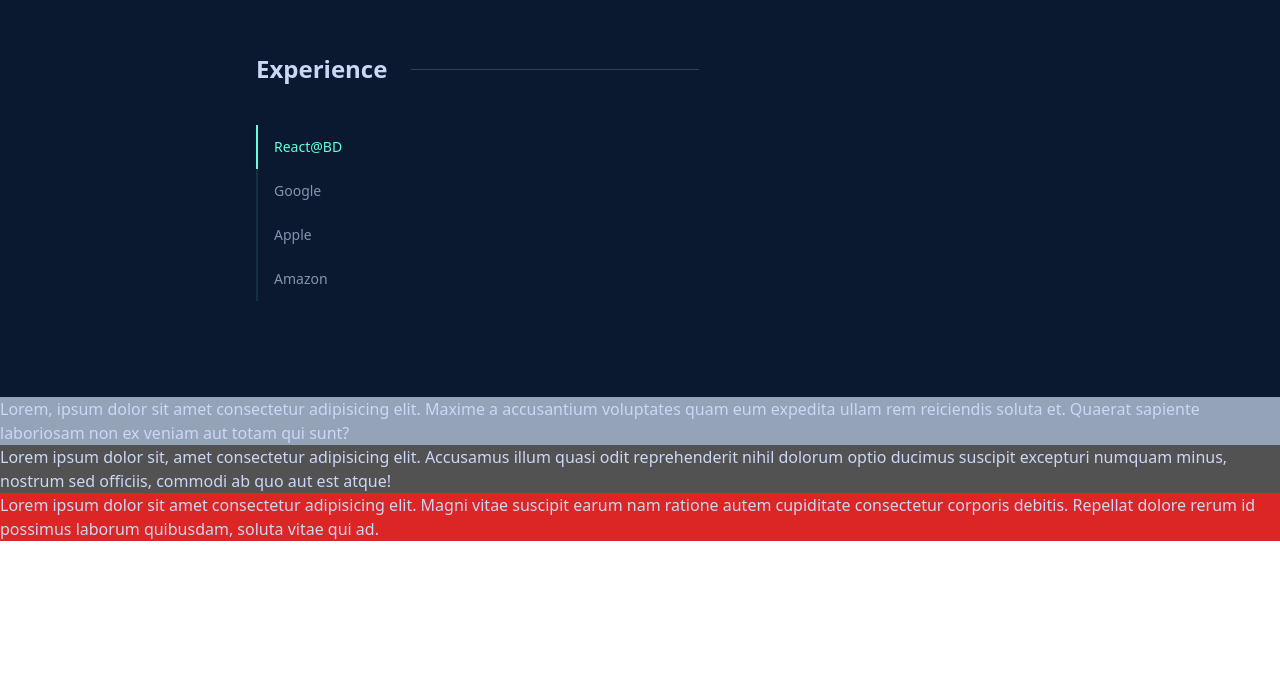
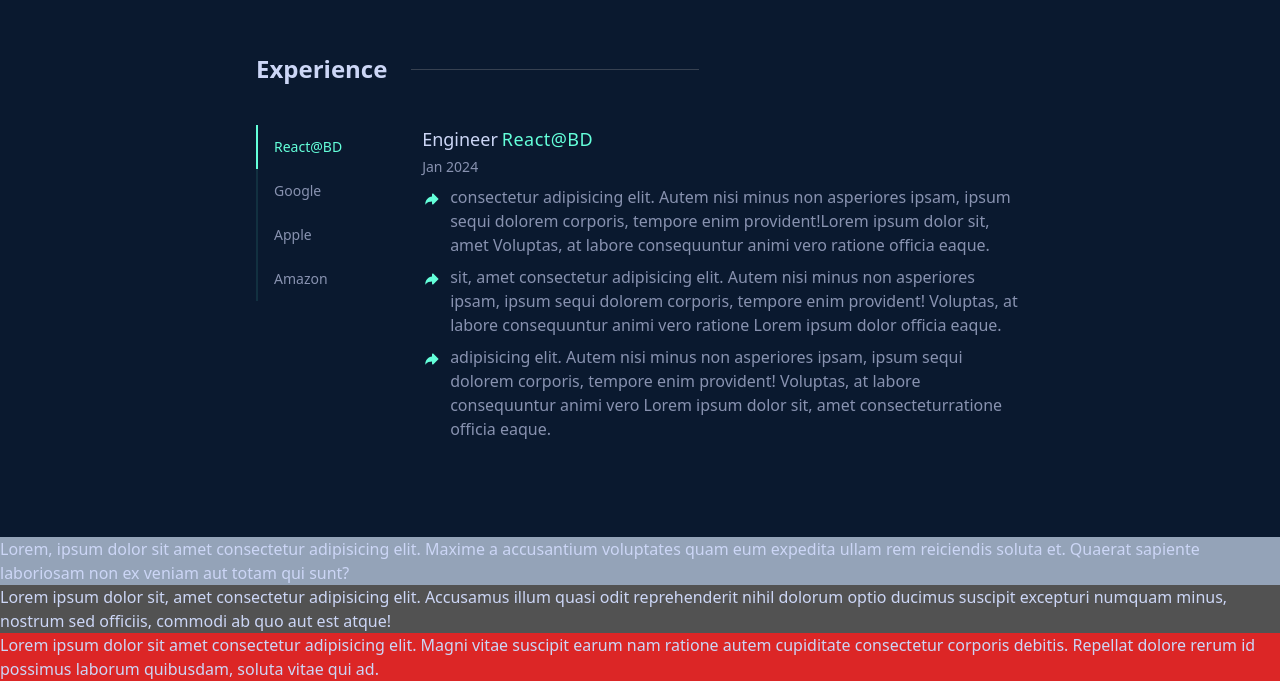
Before and after one commit to Shariful-Islam-Saju/My-Portfolio, a React (Vite) app: page / in a window 1280 px wide. Shown: the part 1559-2240 px from the top of the page. Before the commit the page ends 2100 px from the top, so only its background shows below. Built offline with nearby package versions, Linux system fonts and the light colour scheme.

Commit message:
Complete the Experience Section

```diff
--- a/src/ui/Experience.jsx
+++ b/src/ui/Experience.jsx
@@ -2,6 +2,8 @@
 import Container from "./Container";
 import TitlePage from "./TitlePage";
 import JobInfo from "./jobInfo";
+import Work from "./work";
+import jobInfo from "./jobInfo";
 
 const Experience = () => {
   const [workInfo, setWorkInfo] = useState({
@@ -10,13 +12,19 @@
     workApple: false,
     workAmazon: false,
   });
+  function setBoolean(item) {
+    const method1 = item.jobMethod;
+    if (workInfo[`${method1}`]) {
+      return true;
+    } else {
+      return false;
+    }
+  }
   // const [workGoogle, setWorkGoogle] = useState(false);
   // const [workApple, setWorkApple] = useState(false);
   // const [workAmazon, setWorkAmazon] = useState(false);
 
   function handleChange(setChange) {
-    console.log(setChange);
-    console.log(workInfo);
     setWorkInfo({
       workReactBD: false,
       workGoogle: false,
@@ -36,13 +44,7 @@
       <div className="w-full mt-10 flex flex-col md:flex-row gap-16">
         <ul className="md:w-32 flex flex-col">
           {JobInfo.map((item, i) => {
-            const method1 = item.jobMethod;
-            let method = false;
-            if (workInfo[`${method1}`]) {
-              method = true;
-            } else {
-              method = false;
-            }
+            let method = setBoolean(item);
             return (
               <li
                 key={i}
@@ -60,6 +62,11 @@
             );
           })}
         </ul>
+        {jobInfo.map((item, i) => {
+          const method = setBoolean(item);
+
+          return method && <Work key={i} item={item} />;
+        })}
       </div>
     </Container>
   );
--- a/src/ui/jobInfo.jsx
+++ b/src/ui/jobInfo.jsx
@@ -5,47 +5,47 @@
     jobMethod: "workReactBD",
     date: "Jan 2024",
     details1:
-      " Lorem ipsum dolor sit, amet consectetur adipisicing elit. Autem nisi minus non asperiores ipsam, ipsum sequi dolorem corporis, tempore enim provident! Voluptas, at labore consequuntur animi vero ratione officia eaque.",
+      " consectetur adipisicing elit. Autem nisi minus non asperiores ipsam, ipsum sequi dolorem corporis, tempore enim provident!Lorem ipsum dolor sit, amet  Voluptas, at labore consequuntur animi vero ratione officia eaque.",
     details2:
-      " Lorem ipsum dolor sit, amet consectetur adipisicing elit. Autem nisi minus non asperiores ipsam, ipsum sequi dolorem corporis, tempore enim provident! Voluptas, at labore consequuntur animi vero ratione officia eaque.",
+      " sit, amet consectetur adipisicing elit. Autem nisi minus non asperiores ipsam, ipsum sequi dolorem corporis, tempore enim provident! Voluptas, at labore consequuntur animi vero ratione Lorem ipsum dolor officia eaque.",
     details3:
-      " Lorem ipsum dolor sit, amet consectetur adipisicing elit. Autem nisi minus non asperiores ipsam, ipsum sequi dolorem corporis, tempore enim provident! Voluptas, at labore consequuntur animi vero ratione officia eaque.",
+      "  adipisicing elit. Autem nisi minus non asperiores ipsam, ipsum sequi dolorem corporis, tempore enim provident! Voluptas, at labore consequuntur animi vero Lorem ipsum dolor sit, amet consecteturratione officia eaque.",
   },
   {
     jobTitle: "Engineer",
     jobTag: "Google",
     jobMethod: "workGoogle",
-    date: "Jan 2024",
+    date: "Feb 2024",
     details1:
-      " Lorem ipsum dolor sit, amet consectetur adipisicing elit. Autem nisi minus non asperiores ipsam, ipsum sequi dolorem corporis, tempore enim provident! Voluptas, at labore consequuntur animi vero ratione officia eaque.",
+      "animi vero ratione  consectetur adipisicing elit. Autem nisi minus non asperiores ipsam, ipsum sequi dolorem corporis, tempore enim provident!Lorem ipsum dolor sit, amet  Voluptas, at labore consequuntur officia eaque.",
     details2:
-      " Lorem ipsum dolor sit, amet consectetur adipisicing elit. Autem nisi minus non asperiores ipsam, ipsum sequi dolorem corporis, tempore enim provident! Voluptas, at labore consequuntur animi vero ratione officia eaque.",
+      " adipisicing elit. Autem nisi minus non asperiores ipsam, ipsum sequi dolorem corporis, tempore enim provident! Voluptas, sit, amet consectetur at labore consequuntur animi vero ratione Lorem ipsum dolor officia eaque.",
     details3:
-      " Lorem ipsum dolor sit, amet consectetur adipisicing elit. Autem nisi minus non asperiores ipsam, ipsum sequi dolorem corporis, tempore enim provident! Voluptas, at labore consequuntur animi vero ratione officia eaque.",
+      "   minus non asperiores ipsam, ipsum sequi dolorem corporis, tempore enim provident! Voluptas, at labore consequuntur animi vero adipisicing elit. Autem nisiLorem ipsum dolor sit, amet consecteturratione officia eaque.",
   },
   {
     jobTitle: "Engineer",
     jobTag: "Apple",
     jobMethod: "workApple",
-    date: "Jan 2024",
+    date: "Nov 2024",
     details1:
-      " Lorem ipsum dolor sit, amet consectetur adipisicing elit. Autem nisi minus non asperiores ipsam, ipsum sequi dolorem corporis, tempore enim provident! Voluptas, at labore consequuntur animi vero ratione officia eaque.",
+      " elit. Autem nisi minus non asperiores ipsam, ipsum sequi dolorem corporis, tempore enim provident!Lorem ipsum dolor sit, amet consectetur adipisicing  Voluptas, at labore consequuntur animi vero ratione officia eaque.",
     details2:
-      " Lorem ipsum dolor sit, amet consectetur adipisicing elit. Autem nisi minus non asperiores ipsam, ipsum sequi dolorem corporis, tempore enim provident! Voluptas, at labore consequuntur animi vero ratione officia eaque.",
+      " minus non asperiores ipsam, ipsum sequi dolorem corporis, tempore enim provident! sit, amet consectetur adipisicing elit. Autem nisi Voluptas, at labore consequuntur animi vero ratione Lorem ipsum dolor officia eaque.",
     details3:
-      " Lorem ipsum dolor sit, amet consectetur adipisicing elit. Autem nisi minus non asperiores ipsam, ipsum sequi dolorem corporis, tempore enim provident! Voluptas, at labore consequuntur animi vero ratione officia eaque.",
+      "  ipsum sequi dolorem corporis, tempore enim provident! Voluptas, at labore consequuntur animi vero Lorem ipsum dolor sit, adipisicing elit. Autem nisi minus non asperiores ipsam, amet consecteturratione officia eaque.",
   },
   {
     jobTitle: "Engineer",
     jobTag: "Amazon",
     jobMethod: "workAmazon",
-    date: "Jan 2024",
+    date: "Dec 2024",
     details1:
-      " Lorem ipsum dolor sit, amet consectetur adipisicing elit. Autem nisi minus non asperiores ipsam, ipsum sequi dolorem corporis, tempore enim provident! Voluptas, at labore consequuntur animi vero ratione officia eaque.",
+      "  Autem nisi minus non asperiores ipsam, ipsum sequi dolorem corporis, tempore enim provident!Lorem ipsum dolor sit, amet  Voluptas, consectetur adipisicing elit.at labore consequuntur animi vero ratione officia eaque.",
     details2:
-      " Lorem ipsum dolor sit, amet consectetur adipisicing elit. Autem nisi minus non asperiores ipsam, ipsum sequi dolorem corporis, tempore enim provident! Voluptas, at labore consequuntur animi vero ratione officia eaque.",
+      "  Autem nisi minus non asperiores ipsam, ipsum sequi dolorem corporis, tempore enim provident! Voluptas,sit, amet consectetur adipisicing elit. at labore consequuntur animi vero ratione Lorem ipsum dolor officia eaque.",
     details3:
-      " Lorem ipsum dolor sit, amet consectetur adipisicing elit. Autem nisi minus non asperiores ipsam, ipsum sequi dolorem corporis, tempore enim provident! Voluptas, at labore consequuntur animi vero ratione officia eaque.",
+      "   Autem nisi minus non asperioresadipisicing elit. ipsam, ipsum sequi dolorem corporis, tempore enim provident! Voluptas, at labore consequuntur animi vero Lorem ipsum dolor sit, amet consecteturratione officia eaque.",
   },
 ];
 
--- /dev/null
+++ b/src/ui/work.jsx
@@ -0,0 +1,42 @@
+import React from "react";
+import { TiArrowForward } from "react-icons/ti";
+import { motion } from "framer-motion";
+
+const Work = ({ item }) => {
+  const { jobTitle, jobTag, date, details1, details2, details3 } = item;
+  return (
+    <motion.div
+      initial={{ opacity: 0 }}
+      animate={{ opacity: 1 }}
+      transition={{ delay: 0.1 }}
+    >
+      <h3 className="text-lg font-medium flex gap-1">
+        {jobTitle}{" "}
+        <span className="text-designColor tracking-wide">{jobTag}</span>
+      </h3>
+      <p className="text-sm mt-1 mb-2 font-medium text-darkText">{date}</p>
+      <ul>
+        <li className="flex gap-2  mt-2 text-darkText ">
+          <span className="text-designColor mt-1">
+            <TiArrowForward size={20} className="" />
+          </span>
+          <p>{details1}</p>
+        </li>{" "}
+        <li className="flex gap-2 mt-2 text-darkText ">
+          <span className="text-designColor mt-1">
+            <TiArrowForward size={20} className="" />
+          </span>
+          <p>{details2}</p>
+        </li>{" "}
+        <li className="flex gap-2 mt-2 text-darkText ">
+          <span className="text-designColor mt-1">
+            <TiArrowForward size={20} className="" />
+          </span>
+          <p>{details3}</p>
+        </li>
+      </ul>
+    </motion.div>
+  );
+};
+
+export default Work;
```
